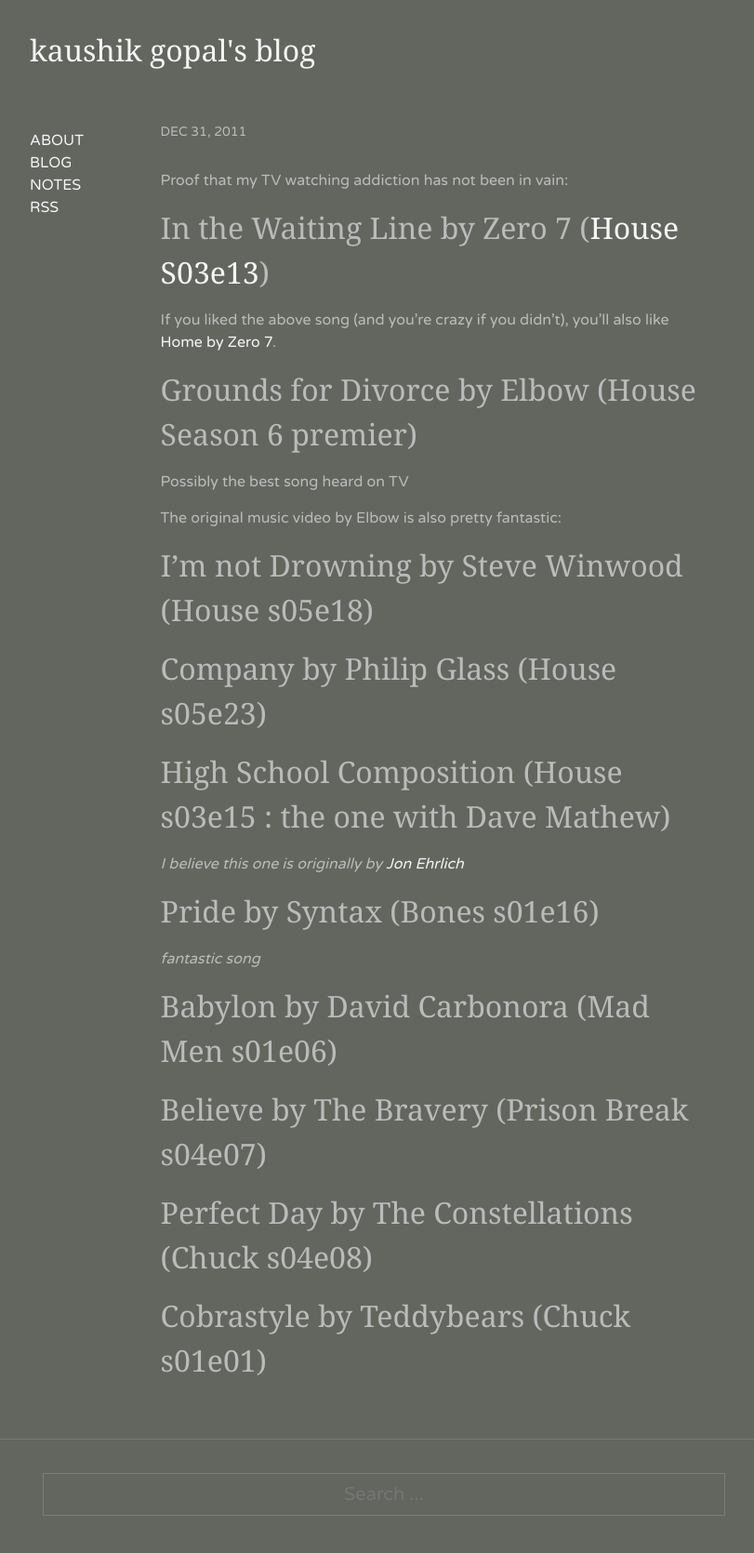
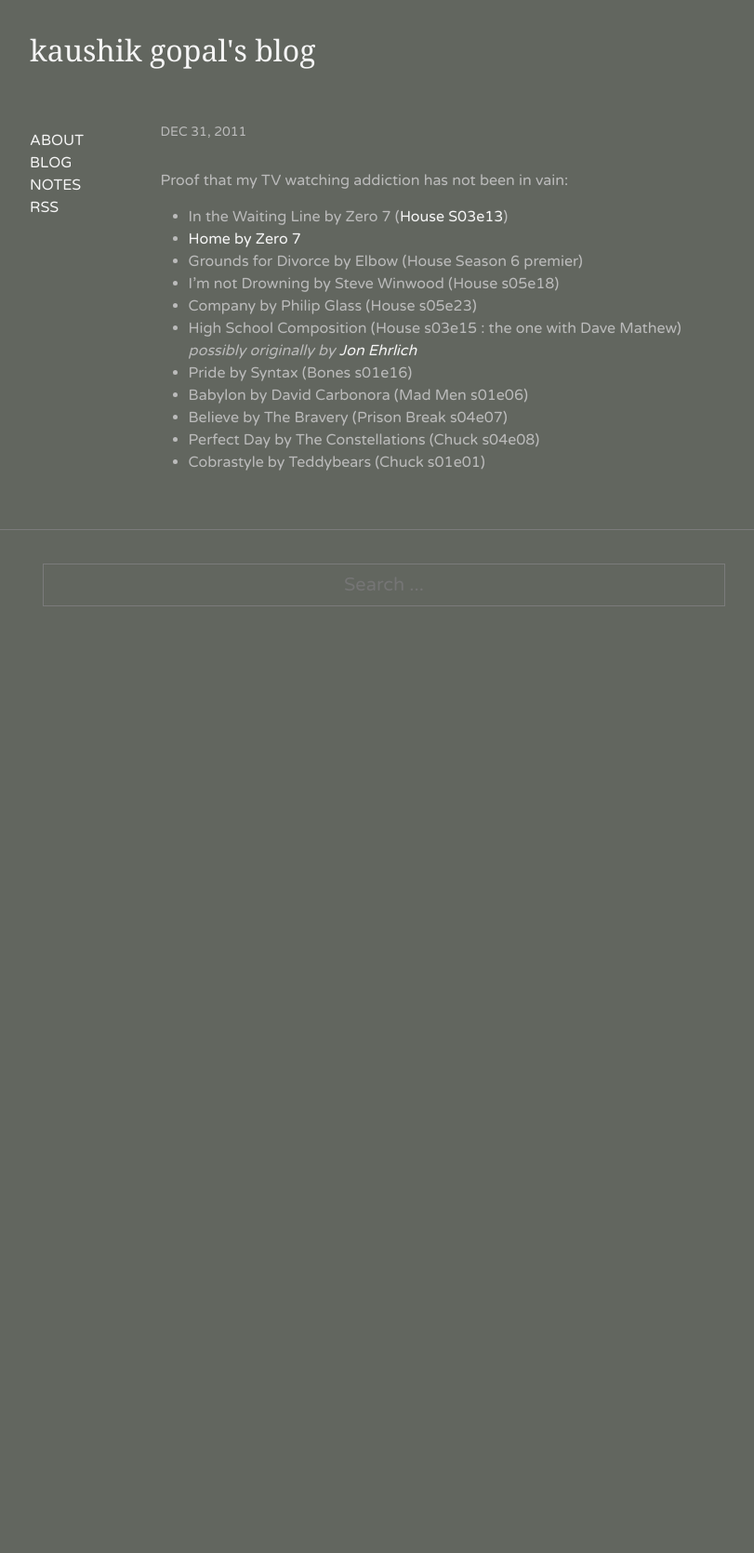
Before and after one commit to kaushikgopal/octopress-kaush-blog, a Jekyll site: the page built from _posts/2011-12-31-songs-from-tv.markdown, in a window 1280 px wide. Shown: the whole page at 93% size, without its empty margins (238-1049 px from the left). Built offline with Jekyll 4.4.1, drawn with Linux system fonts in a browser that asks for light colours; after the commit the page ends 900 px from its top, so only the background shows below that.

Commit message:
fix: songs from tv post

```diff
--- a/_posts/2011-12-31-songs-from-tv.markdown
+++ b/_posts/2011-12-31-songs-from-tv.markdown
@@ -14,75 +14,14 @@
 
 Proof that my TV watching addiction has not been in vain:
 
-## In the Waiting Line by Zero 7 ([House S03e13](http://en.wikipedia.org/wiki/Needle_in_a_Haystack_(House)))
-
-
-
-If you liked the above song (and you're crazy if you didn't), you'll also like [Home by Zero 7](http://www.youtube.com/watch?v=AZZSMXuGw-I&feature=related).
-
-
-## Grounds for Divorce by Elbow (House Season 6 premier)
-
-Possibly the best song heard on TV
-
-
-
-The original music video by Elbow is also pretty fantastic:
-
-
-
-
-
-
-## I'm not Drowning by Steve Winwood  (House s05e18)
-
-
-
-
-
-
-## Company by Philip Glass (House s05e23)
-
-
-
-
-
-
-## High School Composition (House s03e15 : the one with Dave Mathew)
-
-
-
-*I believe this one is originally by [Jon Ehrlich](http://www.jonehrlich.com/)*
-
-
-## Pride by Syntax (Bones s01e16)
-
-*fantastic song*
-
-
-
-
-
-
-## Babylon by David Carbonora (Mad Men s01e06)
-
-
-
-
-
-
-## Believe by The Bravery (Prison Break s04e07)
-
-
-
-
-
-
-## Perfect Day by The Constellations (Chuck s04e08)
-
-
-
-
-
-
-## Cobrastyle by Teddybears (Chuck s01e01)
+* In the Waiting Line by Zero 7 ([House S03e13](http://en.wikipedia.org/wiki/Needle_in_a_Haystack_(House)))
+* [Home by Zero 7](http://www.youtube.com/watch?v=AZZSMXuGw-I&feature=related)
+* Grounds for Divorce by Elbow (House Season 6 premier)
+* I'm not Drowning by Steve Winwood  (House s05e18)
+* Company by Philip Glass (House s05e23)
+* High School Composition (House s03e15 : the one with Dave Mathew) *possibly originally by [Jon Ehrlich](http://www.jonehrlich.com/)*
+* Pride by Syntax (Bones s01e16)
+* Babylon by David Carbonora (Mad Men s01e06)
+* Believe by The Bravery (Prison Break s04e07)
+* Perfect Day by The Constellations (Chuck s04e08)
+* Cobrastyle by Teddybears (Chuck s01e01)
```
